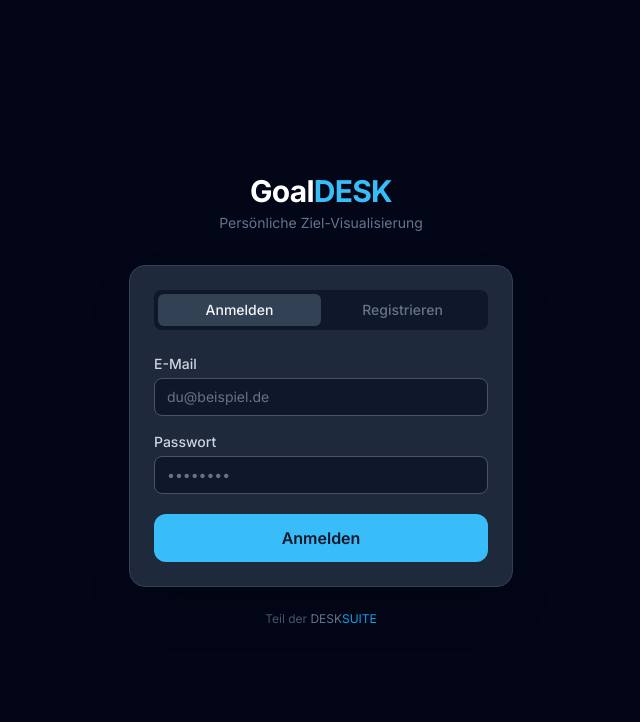
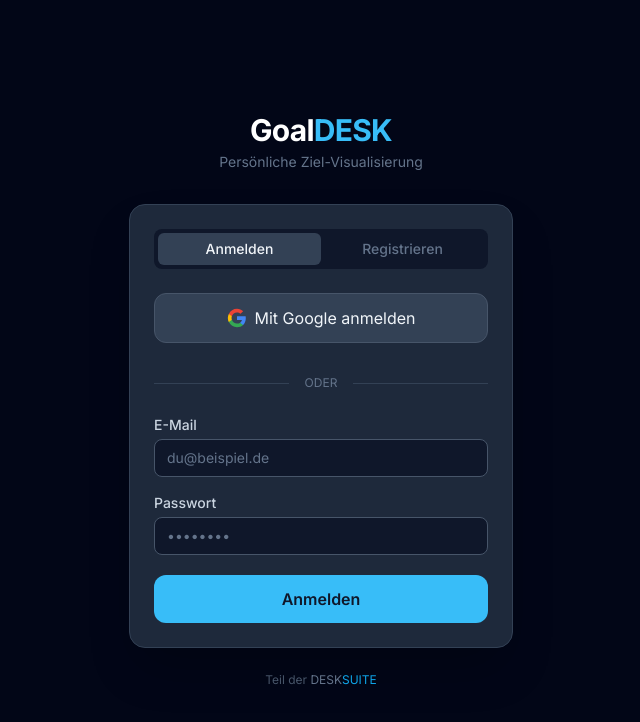
Before and after one commit to TheRealHuzur/GoalDESK, a React (Vite) app: page /auth in a window 1280 px wide. Shown: the top 722 px of the page, without its empty margins (319-959 px from the left). Built offline with nearby package versions, Linux system fonts and the light colour scheme; no server answers.

Commit message:
feat(auth): add google oauth login button

```diff
--- a/src/pages/Auth.tsx
+++ b/src/pages/Auth.tsx
@@ -73,6 +73,47 @@ export function Auth() {
           </div>
 
           <form onSubmit={handleSubmit} className="flex flex-col gap-4">
+            <Button
+              type="button"
+              variant="secondary"
+              size="lg"
+              className="w-full flex items-center justify-center gap-2 mb-2"
+              onClick={async () => {
+                await supabase.auth.signInWithOAuth({
+                  provider: 'google',
+                  options: {
+                    redirectTo: 'https://goaldesk.wissen-und-werkzeug.de'
+                  }
+                });
+              }}
+            >
+              <svg className="w-5 h-5" viewBox="0 0 24 24">
+                <path
+                  d="M22.56 12.25c0-.78-.07-1.53-.2-2.25H12v4.26h5.92c-.26 1.37-1.04 2.53-2.21 3.31v2.77h3.57c2.08-1.92 3.28-4.74 3.28-8.09z"
+                  fill="#4285F4"
+                />
+                <path
+                  d="M12 23c2.97 0 5.46-.98 7.28-2.66l-3.57-2.77c-.98.66-2.23 1.06-3.71 1.06-2.86 0-5.29-1.93-6.16-4.53H2.18v2.84C3.99 20.53 7.7 23 12 23z"
+                  fill="#34A853"
+                />
+                <path
+                  d="M5.84 14.09c-.22-.66-.35-1.36-.35-2.09s.13-1.43.35-2.09V7.07H2.18C1.43 8.55 1 10.22 1 12s.43 3.45 1.18 4.93l2.85-2.22.81-.62z"
+                  fill="#FBBC05"
+                />
+                <path
+                  d="M12 5.38c1.62 0 3.06.56 4.21 1.64l3.15-3.15C17.45 2.09 14.97 1 12 1 7.7 1 3.99 3.47 2.18 7.07l3.66 2.84c.87-2.6 3.3-4.53 6.16-4.53z"
+                  fill="#EA4335"
+                />
+              </svg>
+              Mit Google {mode === 'login' ? 'anmelden' : 'registrieren'}
+            </Button>
+
+            <div className="relative flex items-center py-2">
+              <div className="flex-grow border-t border-slate-700"></div>
+              <span className="flex-shrink-0 mx-4 text-slate-500 text-xs">ODER</span>
+              <div className="flex-grow border-t border-slate-700"></div>
+            </div>
+
             <Input
               label="E-Mail"
               type="email"
```
